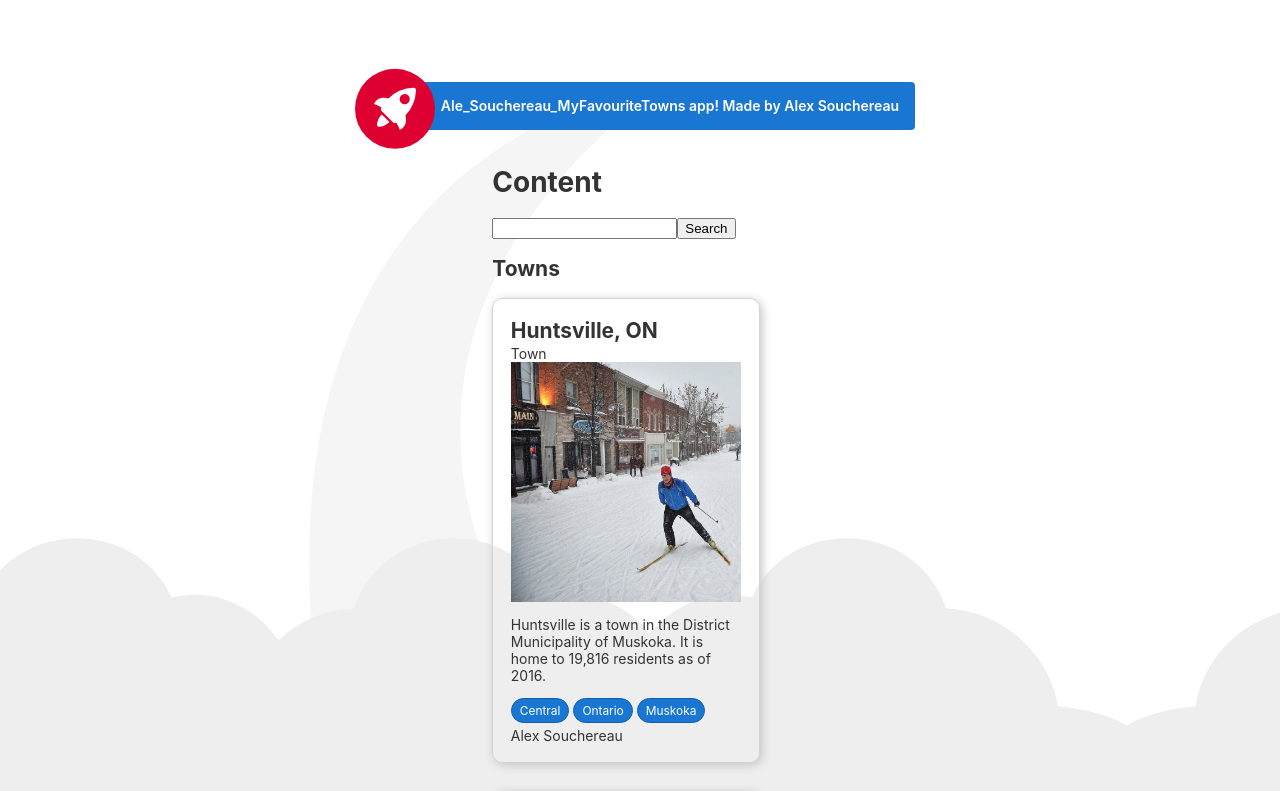
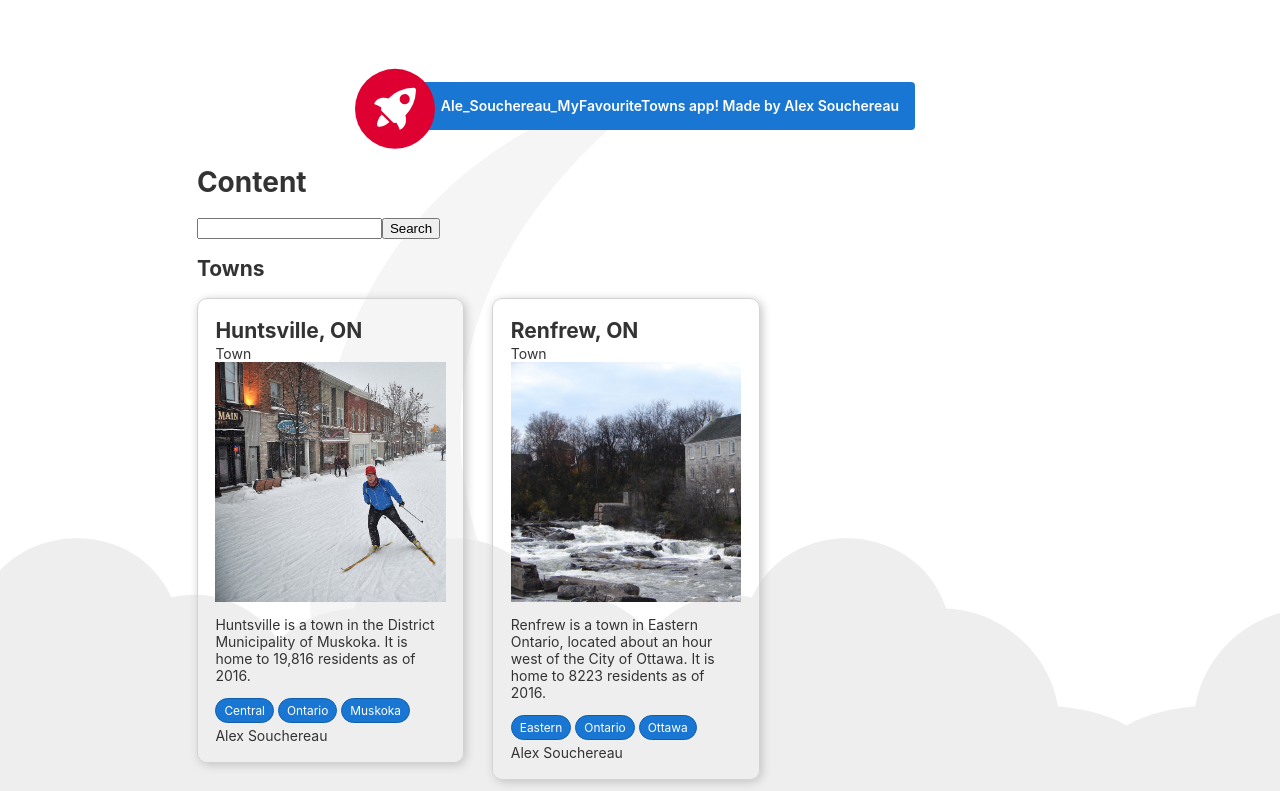
Before and after one commit to aSouchereau/Ale_Souchereau_WEB601Assignments, an Angular app in the folder Ale_Souchereau_MyFavouriteTowns/: page / in a window 1280 px wide. Shown: the top 791 px of the page. Built offline with nearby package versions, Linux system fonts and the light colour scheme.

Commit message:
Adjusted styles to fit new document structure

```diff
--- a/Ale_Souchereau_MyFavouriteTowns/src/app/content-card/content-card.component.scss
+++ b/Ale_Souchereau_MyFavouriteTowns/src/app/content-card/content-card.component.scss
@@ -1,10 +1,3 @@
-.content-list-wrapper {
-  display: flex;
-  list-style-type: none;
-  flex-wrap: wrap;
-  justify-content: flex-start;
-}
-
 .content-card {
   display: flex;
   flex-direction: column;
--- a/Ale_Souchereau_MyFavouriteTowns/src/app/content-list/content-list.component.scss
+++ b/Ale_Souchereau_MyFavouriteTowns/src/app/content-list/content-list.component.scss
@@ -1,3 +1,10 @@
+.content-list-wrapper {
+  display: flex;
+  list-style-type: none;
+  flex-wrap: wrap;
+  justify-content: flex-start;
+}
+
 .search-success-msg {
   color: green;
 }
```
